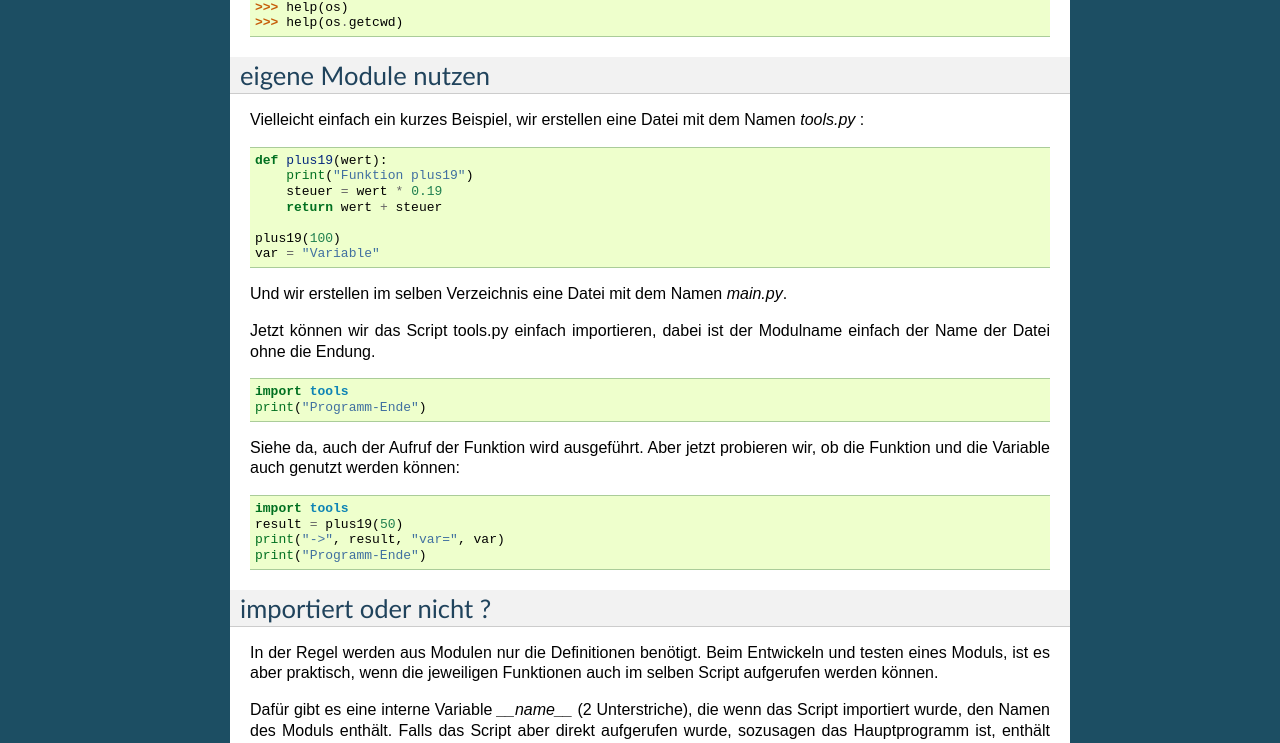
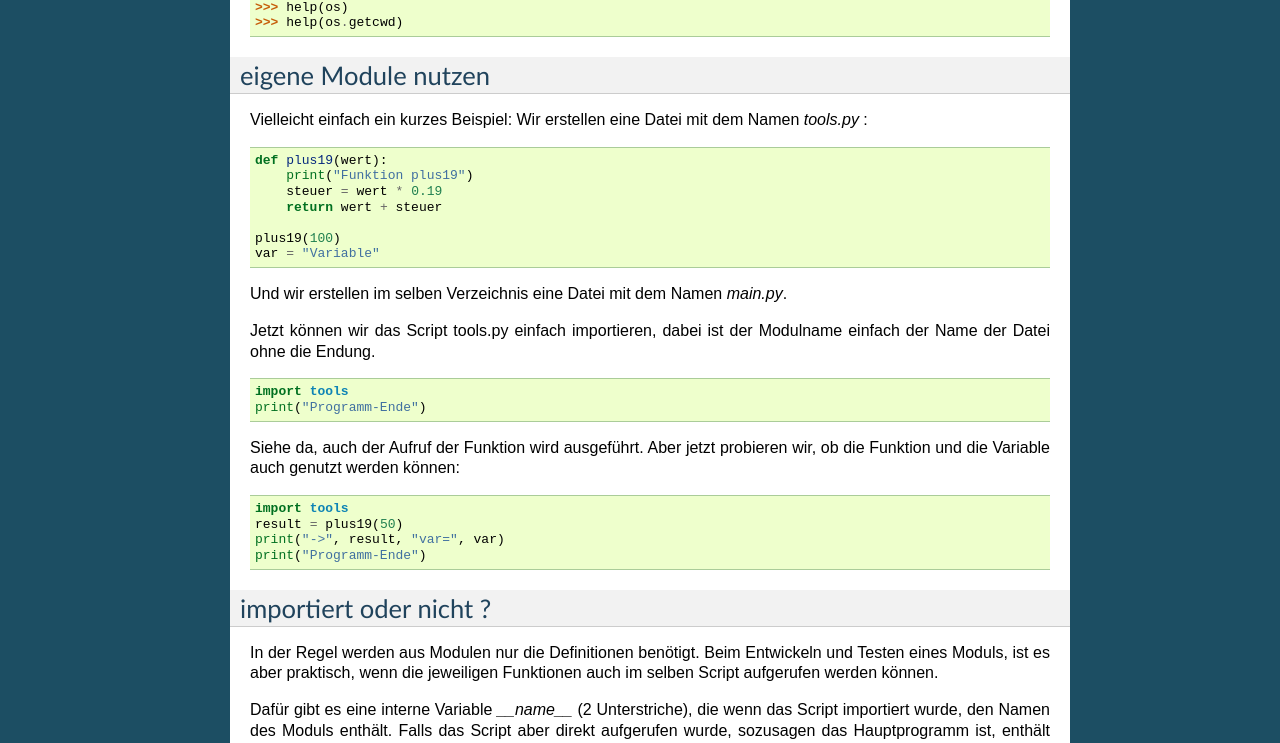
Before and after one commit to gerpark/pyworkshop, a Sphinx documentation site: the page built from docs/source/python/module.rst, in a window 1280 px wide and 1400 px high, scrolled down 1120 px. Shown: the part 319-1062 px from the top of the window. Built offline with Sphinx 7.4.7, drawn with Linux system fonts in a browser that asks for light colours; some of the changed text lies outside the part shown.

Commit message:
tiny changes

```diff
--- a/docs/source/installation.rst
+++ b/docs/source/installation.rst
@@ -17,7 +17,7 @@
 
 .. _myinstallation-hint:
 
-**Wichtig** ist nur, dass bei einer Installation unter Windows die Option ausgewählt wird,
+**Wichtig** ist nur, dass bei einer Installation unter Windows die **Option** ausgewählt wird,
 mit der Python auch auf der *Windows-Kommandozeile* ausgeführt werden kann.
 Dazu muss ein Kästchen mit einer Bezeichnung wie "Add Python 3.x to PATH" oder "Add Python to
 your environment variables" ausgewählt werden.
--- a/docs/source/python/module.rst
+++ b/docs/source/python/module.rst
@@ -110,8 +110,8 @@
 eigene Module nutzen
 --------------------
 
-Vielleicht einfach ein kurzes Beispiel, wir erstellen eine Datei
-mit dem Namen `tools.py` :
+Vielleicht einfach ein kurzes Beispiel:
+Wir erstellen eine Datei mit dem Namen `tools.py` :
 
 .. code:: python
 
@@ -149,7 +149,7 @@
 importiert oder nicht ?
 -----------------------
 
-In der Regel werden aus Modulen nur die Definitionen benötigt.  Beim Entwickeln und testen eines Moduls,
+In der Regel werden aus Modulen nur die Definitionen benötigt. Beim Entwickeln und Testen eines Moduls,
 ist es aber praktisch, wenn die jeweiligen Funktionen auch im selben Script aufgerufen werden können.
 
 Dafür gibt es eine interne Variable `__name__` (2 Unterstriche), die wenn das Script importiert wurde,
```
Also changed, not shown: other parts of docs/source/python/module.rst (+1 -1 lines).
